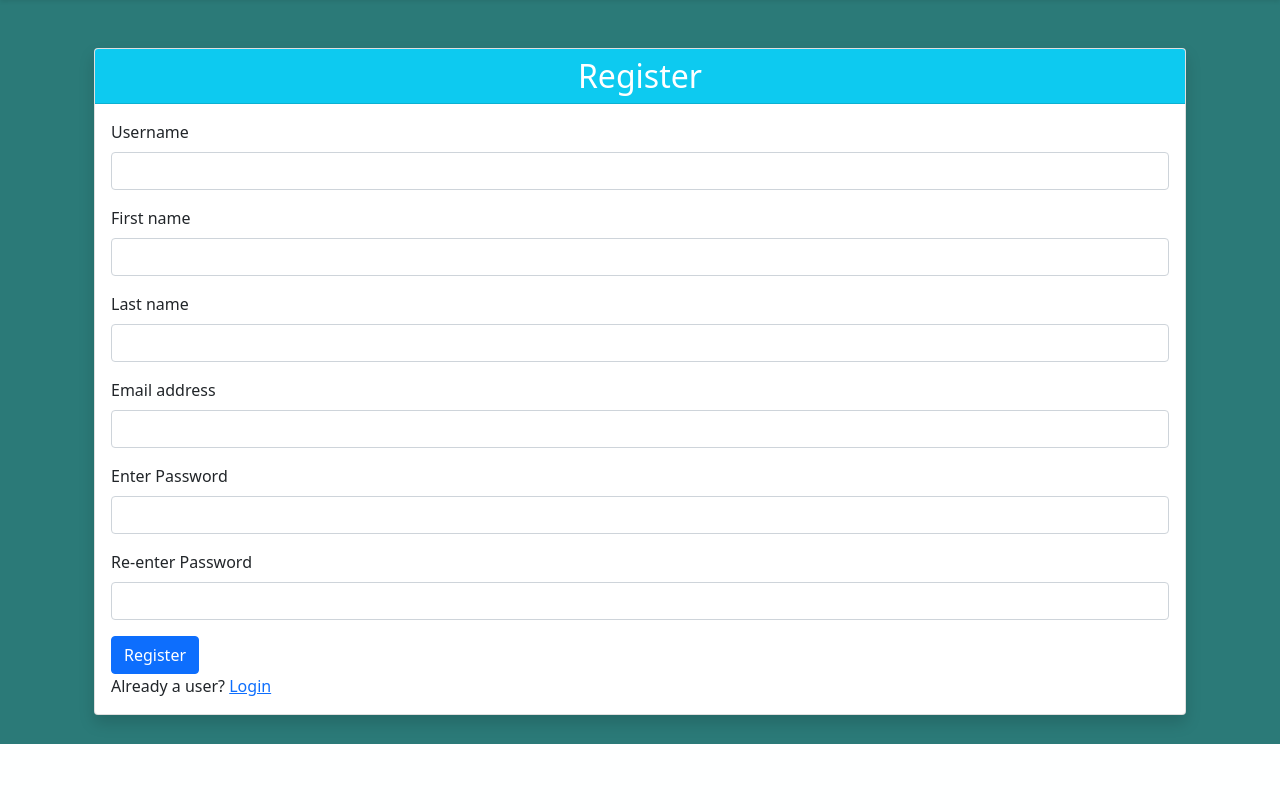
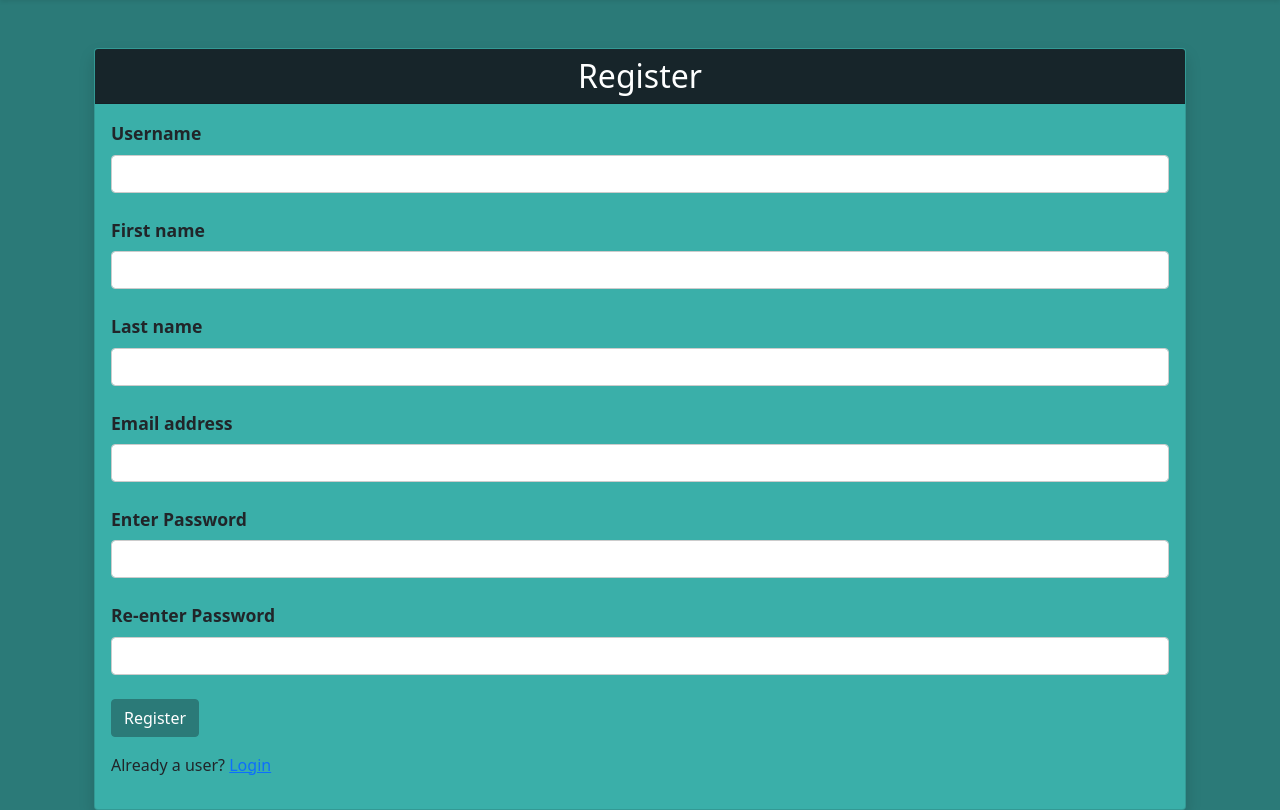
Before and after one commit to Bhaveshkorane/cropPatterns, a Django app: page /register/ in a window 1280 px wide. Shown: the part 56-866 px from the top of the page. Before the commit the page ends 800 px from the top, so only its background shows below. Run offline with Django 5.2, Linux system fonts and the light colour scheme; parts of the project's set-up code (start-up, migrations or seed data) failed here and were passed over; some libraries are stand-ins or nearby versions.

Commit message:
updated registration page

```diff
--- a/templates/registration.html
+++ b/templates/registration.html
@@ -18,34 +18,84 @@
             </div>
             <form method="POST" action="{% url 'register_url' %}">
                 {% csrf_token %}
-                <div class="mb-3">
+                <div class="mb-4">
                     <label for="uname" class="form-label">Username</label>
                     <input type="text" class="form-control" id="uname" name="uname" value="{{ uname }}" required>
                 </div>
-                <div class="mb-3">
+                <div class="mb-4">
                     <label for="fname" class="form-label">First name</label>
                     <input type="text" class="form-control" id="fname" name="fname" value="{{ fname }}" required>
                 </div>
-                <div class="mb-3">
+                <div class="mb-4">
                     <label for="lname" class="form-label">Last name</label>
                     <input type="text" class="form-control" id="lname" name="lname" value="{{ lname }}" required>
                 </div>
-                <div class="mb-3">
+                <div class="mb-4">
                     <label for="uemail" class="form-label">Email address</label>
                     <input type="email" class="form-control" id="uemail" name="uemail" value="{{ email }}" required>
                 </div>
-                <div class="mb-3">
+                <div class="mb-4">
                     <label for="Password1" class="form-label">Enter Password</label>
                     <input type="password" class="form-control" id="Password1" name="Password1" required>
                 </div>
-                <div class="mb-3">
+                <div class="mb-4">
                     <label for="Password2" class="form-label">Re-enter Password</label>
                     <input type="password" class="form-control" id="Password2" name="Password2" required>
                 </div>
                 <button type="submit" class="btn btn-primary">Register</button>
             </form>
-            Already a user? <a href="{% url 'login_url' %}">Login</a>
+            <p class="mt-3">Already a user? <a href="{% url 'login_url' %}">Login</a></p>
         </div>
     </div>
 </div>
+
+<style>
+    /* Existing Styles */
+    #heading {
+        background-color: #17252A !important;
+    }
+    .btn-warning {
+        background-color: #ffc107;
+        border-color: #ffc107;
+    }
+    .bg-light {
+        background-color: #3AAFA9 !important;
+    }
+    .btn-secondary {
+        background-color: #000000;
+        border-color: #6c757d;
+    }
+    .card {
+        background-color: #3AAFA9;
+    }
+    .card-header {
+        background-color: #17252A !important;
+        color: #FEFFFF !important;
+    }
+    .card-title {
+        color: #FEFFFF !important;
+    }
+    .scrollable-card {
+        max-height: 300px; /* Set a fixed height */
+        overflow-y: auto; /* Enable vertical scrolling */
+    }
+
+    /* New Styles */
+    .form-label {
+        font-weight: bold;
+        font-size: 1.1rem;
+    }
+    .form-control {
+        border-radius: 0.25rem;
+        border-color: #ccc;
+    }
+    .btn-primary {
+        background-color: #2B7A78;
+        border-color: #2B7A78;
+    }
+    .btn-primary:hover {
+        background-color: #1f6f6f;
+        border-color: #1f6f6f;
+    }
+</style>
 {% endblock %}
```
